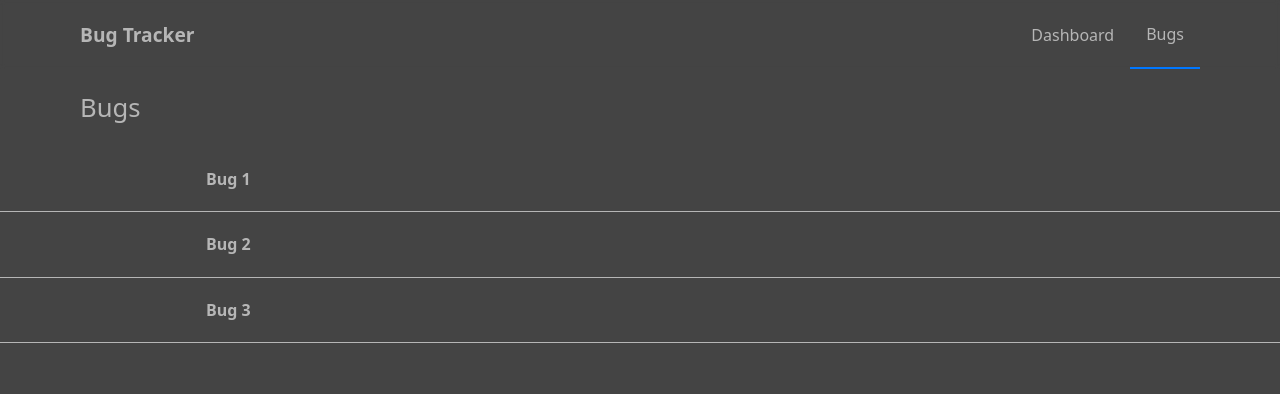
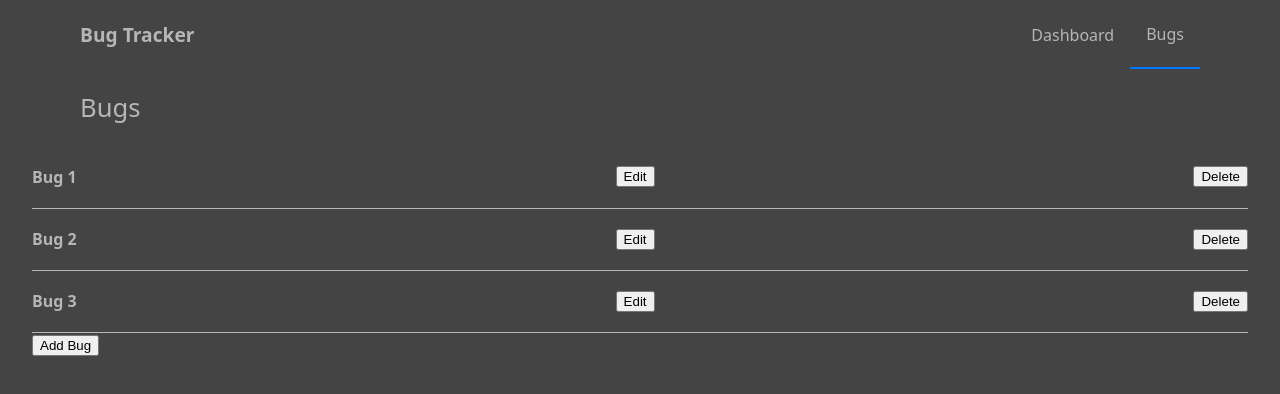
Before and after one commit to Mario-Florio/bug-tracker, a React (Create React App) app: page /bugs in a window 1280 px wide. Shown: the top 394 px of the page. Built offline with nearby package versions, Linux system fonts and the light colour scheme; the HTML template or start-up script is replaced by a standard one.

Commit message:
feat: add, edit, delete, and display bugs

```diff
--- a/src/pages/Bugs/BugsList/BugsList.js
+++ b/src/pages/Bugs/BugsList/BugsList.js
@@ -6,35 +6,92 @@ import { useState } from 'react';
 function BugsList() {
 
     const [bugs, setBugs] = useState(bugsList);
+    const [formIsActive, setFormIsActive] = useState(false);
+    const [title, setTitle] = useState("");
 
-    const renderBugs = () => {
-        let bugsList = []
-        for (let bug in bugs) {
-            bugsList.push(bugs[bug])
-        }
-        return bugsList.map(bug =>
-            <div
-                key={uniqid()}
-                style={{
-                    display: "flex",
-                    justifyContent: "space-around",
-                    alignItems: "center",
-                    color: "rgb(182, 182, 182)",
-                    borderBottom: "solid .5px rgb(182, 182, 182)",
-                    cursor: "pointer"
-                }}
-            >
-                <h4>{bug.title}</h4>
-                <p>{bug.description}</p>
-                <p>{bug.status}</p>
-            </div>)
+    const handleChange = e => {
+        setTitle(e.target.value);
     };
+
+    const handleSubmit = e => {
+        e.preventDefault();
+        setBugs([...bugs, { id: uniqid(), title: title }]);
+        setTitle("");
+        setFormIsActive(false);
+        console.log(bugs)
+    }
 
     return(
         <div>
-            {renderBugs()}
+            {bugs.map(bug => <BugTicket key={uniqid()} bugs={bugs} dis={bug} setBugs={setBugs}/>)}
+            {formIsActive ?
+                <form style={{marginLeft: "2rem"}}>
+                    <input type="text" onChange={handleChange} placeholder="Title"/>
+                    <button onClick={handleSubmit}>Submit</button>
+                </form>
+            :
+            <button
+                style={{marginLeft: "2rem"}}
+                onClick={() => formIsActive ? setFormIsActive(false) : setFormIsActive(true)}
+            >
+                Add Bug
+            </button>}
         </div>
     );
 }
 
 export default BugsList;
+
+function BugTicket(props) {
+
+    const [editable, setEditable] = useState(false);
+    const [title, setTitle] = useState("");
+
+    const { dis, bugs, setBugs } = props;
+
+    const handleChange = e => {
+        setTitle(e.target.value);
+    };
+
+    const handleSubmit = e => {
+        e.preventDefault();
+        setBugs([...bugs.map(bug => {
+            if (bug.id === dis.id) {
+                bug.title = title;
+                return bug;
+            } else return bug;
+        })])
+        setTitle("");
+        setEditable(false);
+    };
+
+    const handleDeletion = () => {
+        setBugs([...bugs.filter(bug => bug.id !== dis.id)]);
+    };
+
+    return(
+        <div
+            style={{
+                display: "flex",
+                justifyContent: "space-between",
+                alignItems: "center",
+                color: "rgb(182, 182, 182)",
+                margin: "0 2rem",
+                height: "62.05px",
+                borderBottom: "solid .5px rgb(182, 182, 182)",
+            }}
+        >
+            {editable ?
+            <form>
+                <input type="text" onChange={handleChange} placeholder={dis.title}/>
+                <button onClick={handleSubmit}>Confirm</button>
+            </form>
+            :
+            <>
+                <h4>{dis.title}</h4>
+                <button onClick={() => setEditable(true)}>Edit</button>
+            </>}
+            <button onClick={handleDeletion}>Delete</button>
+        </div>
+    );
+}
```
